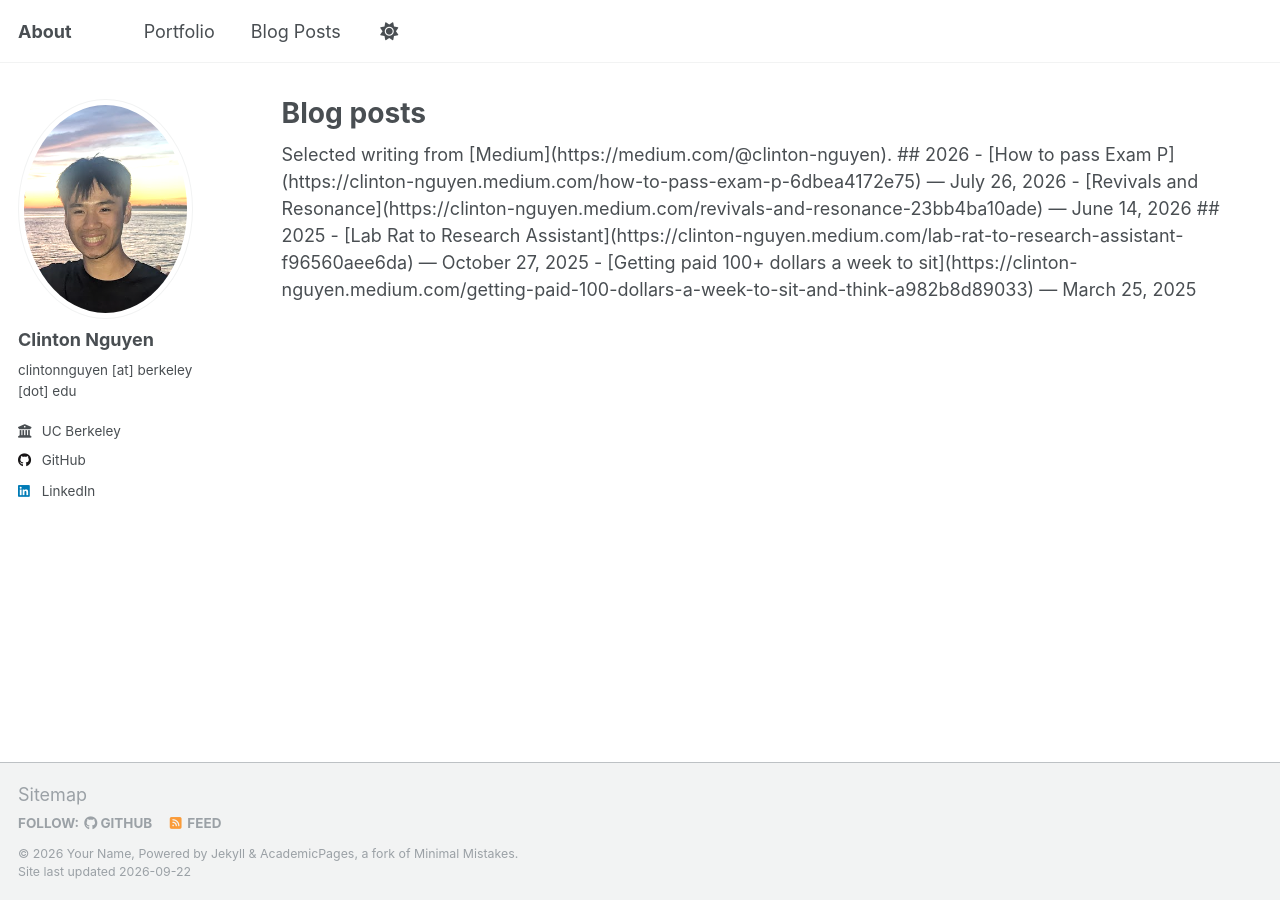
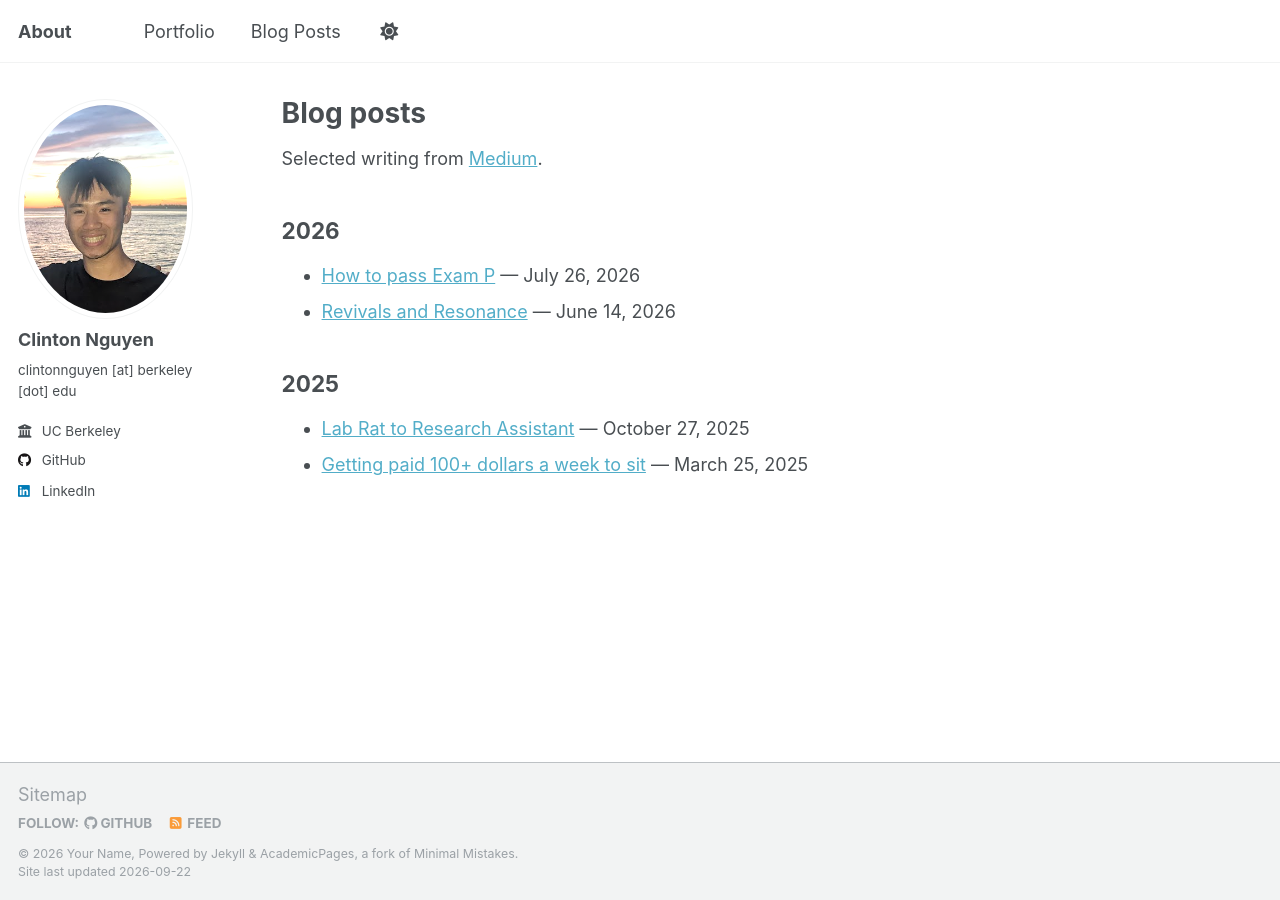
Before and after one commit to MintiClinti/MintiClinti.github.io, a Jekyll site: the page built from _pages/year-archive.html, in a window 1280 px wide. Built offline with Jekyll 4.4.1, drawn with Linux system fonts in a browser that asks for light colours; a script that is not in the unit is left out.

Commit message:
Render blog links as HTML

```diff
--- a/_pages/year-archive.html
+++ b/_pages/year-archive.html
@@ -7,14 +7,16 @@ redirect_from:
   - /wordpress/blog-posts/
 ---
 
-Selected writing from [Medium](https://medium.com/@clinton-nguyen).
+<p>Selected writing from <a href="https://medium.com/@clinton-nguyen">Medium</a>.</p>
 
-## 2026
+<h2>2026</h2>
+<ul>
+  <li><a href="https://clinton-nguyen.medium.com/how-to-pass-exam-p-6dbea4172e75">How to pass Exam P</a> — July 26, 2026</li>
+  <li><a href="https://clinton-nguyen.medium.com/revivals-and-resonance-23bb4ba10ade">Revivals and Resonance</a> — June 14, 2026</li>
+</ul>
 
-- [How to pass Exam P](https://clinton-nguyen.medium.com/how-to-pass-exam-p-6dbea4172e75) — July 26, 2026
-- [Revivals and Resonance](https://clinton-nguyen.medium.com/revivals-and-resonance-23bb4ba10ade) — June 14, 2026
-
-## 2025
-
-- [Lab Rat to Research Assistant](https://clinton-nguyen.medium.com/lab-rat-to-research-assistant-f96560aee6da) — October 27, 2025
-- [Getting paid 100+ dollars a week to sit](https://clinton-nguyen.medium.com/getting-paid-100-dollars-a-week-to-sit-and-think-a982b8d89033) — March 25, 2025
+<h2>2025</h2>
+<ul>
+  <li><a href="https://clinton-nguyen.medium.com/lab-rat-to-research-assistant-f96560aee6da">Lab Rat to Research Assistant</a> — October 27, 2025</li>
+  <li><a href="https://clinton-nguyen.medium.com/getting-paid-100-dollars-a-week-to-sit-and-think-a982b8d89033">Getting paid 100+ dollars a week to sit</a> — March 25, 2025</li>
+</ul>
```
